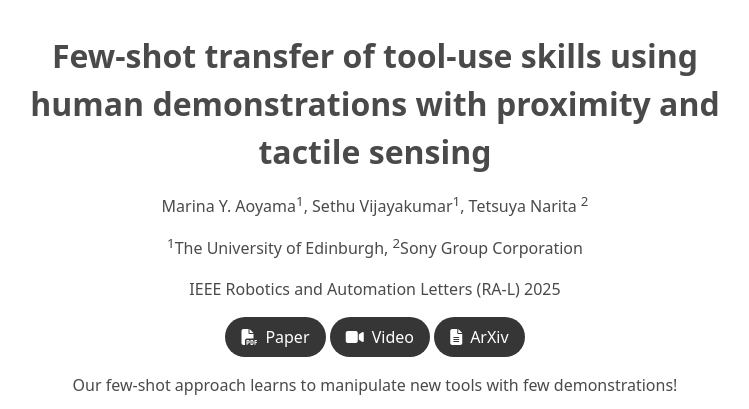
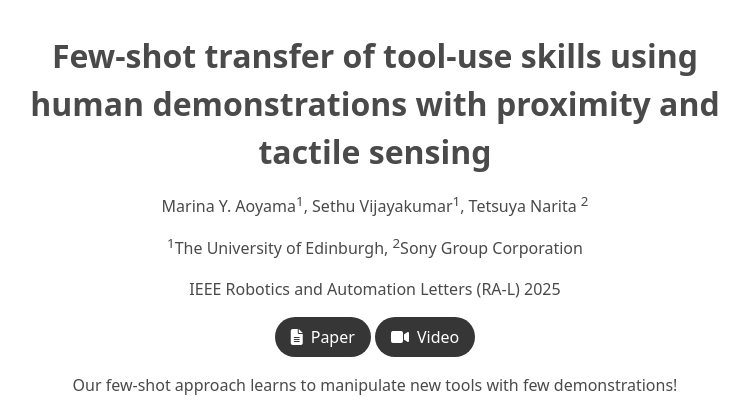
Before and after one commit to k1631364/marina-aoyama-few-shot-tool-sony, a Jekyll site: the page built from index.md, in a window 1280 px wide and 900 px high, cut to the strip 0-409 px from the top of the window. Shown: the whole strip, without its empty margins (265-1014 px from the left). Built offline with Jekyll 4.4.1, drawn with Linux system fonts in a browser that asks for light colours.

Commit message:
Update index.md

```diff
--- a/index.md
+++ b/index.md
@@ -15,18 +15,13 @@ IEEE Robotics and Automation Letters (RA-L) 2025
 
 <div class="button-container">
   <a href="https://ieeexplore.ieee.org/abstract/document/11053701" target="_blank" class="my-button">
-    <span class="icon"><i class="fas fa-file-pdf"></i></span>
+    <span class="icon"><i class="fas fa-file-alt"></i></span>
     <span>Paper</span>
   </a>
 
-  <a href="https://youtu.be/zP4JvHaCWHk" target="_blank" class="my-button">
+  <a href="https://www.youtube.com/embed/zP4JvHaCWHk?start=11" target="_blank" class="my-button">
     <span class="icon"><i class="fas fa-video"></i></span>
     <span>Video</span>
-  </a>
-
-  <a href="https://arxiv.org/abs/1234.5678" target="_blank" class="my-button">
-    <span class="icon"><i class="fas fa-file-alt"></i></span>
-    <span>ArXiv</span>
   </a>
 </div>
 
```
